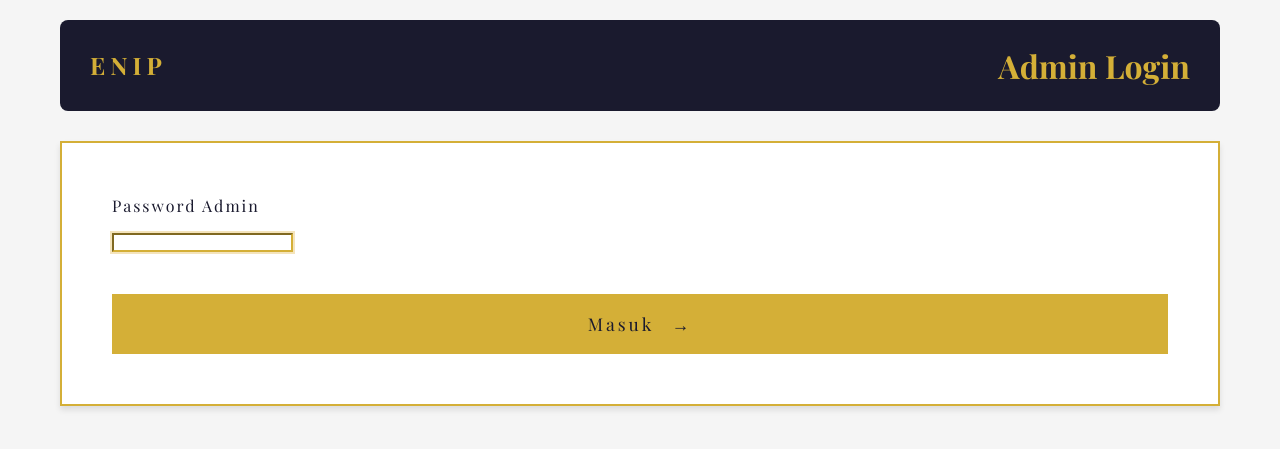
After one commit to bagaswap111/Editor-Naskah-Indonesia-Pro-Skill, a Flask app: page /admin/login in a window 1280 px wide. The commit adds this page. Shown: the top 449 px of the page. Run offline with Flask 3, Linux system fonts and the light colour scheme.

Commit message:
feat: protect /admin with an app-level login
/admin, /admin/evaluations and /admin/evaluations/csv had no
authentication at all, so publishing the site exposed every
evaluator's name, consent record and scores.

The password hash is mounted from secrets/admin_password_hash rather
than passed as an environment variable. Compose interpolates $NAME in
both .env and `environment:` entries, which silently truncates any
password hash containing a $ followed by a letter -- the cause of the
earlier basic_auth breakage. Bind-mounted files are never interpolated.

Also drops Caddy's basic_auth and the remote_ip rule it relied on,
which was inert because Docker's userland proxy masks the client IP.

- login/logout with an 8h permanent session and a 5-attempt, 300s
  lockout stored in a file so all four gunicorn workers share it
- guard keyed on the /admin path prefix, so future admin routes and
  the data exports are covered by default
- ?next= restricted to /admin targets, blocking open redirects
- ProxyFix for the single Caddy hop; Secure/HttpOnly/SameSite cookies
- logout only pops is_admin, leaving evaluator_id untouched
- fails closed with a logged error if the hash file is unreadable

Verified against running containers: wrong password 401, correct 302,
dashboard and both exports 200 with a session, lockout fires across
workers, open-redirect payloads rejected, evaluator flow unaffected.

```diff
--- a/app.py
+++ b/app.py
@@ -1,14 +1,33 @@
+import json
 import os
-from datetime import datetime
+import time
+from datetime import datetime, timedelta
 from flask import Flask, render_template, request, jsonify, session, redirect, url_for
 from flask_sqlalchemy import SQLAlchemy
 from flask_cors import CORS
+from werkzeug.middleware.proxy_fix import ProxyFix
+from werkzeug.security import check_password_hash
 
 basedir = os.path.abspath(os.path.dirname(__file__))
 app = Flask(__name__)
 app.config['SECRET_KEY'] = os.environ.get('SECRET_KEY', 'enip-eval-secret-key-2026')
+if app.config['SECRET_KEY'] == 'enip-eval-secret-key-2026':
+    app.logger.warning(
+        'SECRET_KEY is using the hardcoded fallback. Anyone who knows it can forge '
+        'session cookies; set SECRET_KEY in the environment.'
+    )
 app.config['SQLALCHEMY_DATABASE_URI'] = 'sqlite:///' + os.path.join(basedir, 'instance', 'evaluations.db')
 app.config['SQLALCHEMY_TRACK_MODIFICATIONS'] = False
+app.config['SESSION_COOKIE_SECURE'] = os.environ.get('ADMIN_COOKIE_SECURE', '1') == '1'
+app.config['SESSION_COOKIE_HTTPONLY'] = True
+app.config['SESSION_COOKIE_SAMESITE'] = 'Lax'
+app.config['PERMANENT_SESSION_LIFETIME'] = timedelta(hours=8)
+app.config['MAX_CONTENT_LENGTH'] = 10 * 1024 * 1024
+
+# Caddy is the only thing in front of the app and compose binds the app to
+# loopback, so trusting a single proxy hop is safe. Without this, Flask sees the
+# proxy's address instead of the evaluator's and builds http:// URLs behind TLS.
+app.wsgi_app = ProxyFix(app.wsgi_app, x_for=1, x_proto=1, x_host=1)
 
 db = SQLAlchemy(app)
 CORS(app)
@@ -367,6 +386,149 @@ def save_general_comments():
     return jsonify({'success': True})
 
 
+# ---------------------------------------------------------------------------
+# Admin authentication
+#
+# The password hash is read from a bind-mounted file rather than an environment
+# variable on purpose: Compose interpolates `$NAME` in both `.env` and
+# `environment:` entries, which silently truncates any password hash containing
+# `$` followed by a letter. Files are never interpolated, so the hash is safe
+# here regardless of its contents.
+#
+# Generate the file with:
+#   docker compose run --rm webapp python -c \
+#     "import getpass;from werkzeug.security import generate_password_hash;print(generate_password_hash(getpass.getpass()))" \
+#     > secrets/admin_password_hash
+# ---------------------------------------------------------------------------
+
+ADMIN_PASSWORD_HASH_FILE = os.environ.get(
+    'ADMIN_PASSWORD_HASH_FILE', '/run/secrets/admin_password_hash'
+)
+LOGIN_MAX_ATTEMPTS = 5
+LOGIN_LOCKOUT_SECONDS = 300
+# Shared by every gunicorn worker via a file: entrypoint.sh runs four workers, and
+# an in-process dict would split attempts across them so the lockout never fires.
+LOGIN_STATE_FILE = os.environ.get(
+    'ADMIN_LOGIN_STATE_FILE', os.path.join(app.instance_path, 'admin_login_failures.json')
+)
+
+
+def load_admin_password_hash():
+    try:
+        with open(ADMIN_PASSWORD_HASH_FILE, encoding='utf-8') as handle:
+            digest = handle.read().strip()
+    except OSError:
+        app.logger.error(
+            'Admin password hash not readable at %s; /admin stays locked.',
+            ADMIN_PASSWORD_HASH_FILE
+        )
+        return None
+    if not digest:
+        app.logger.error(
+            'Admin password hash at %s is empty; /admin stays locked.',
+            ADMIN_PASSWORD_HASH_FILE
+        )
+        return None
+    return digest
+
+
+ADMIN_PASSWORD_HASH = load_admin_password_hash()
+
+
+def read_login_state():
+    try:
+        with open(LOGIN_STATE_FILE, encoding='utf-8') as handle:
+            state = json.load(handle)
+    except (OSError, ValueError):
+        return {}
+    return state if isinstance(state, dict) else {}
+
+
+def write_login_state(state):
+    tmp_path = LOGIN_STATE_FILE + '.tmp'
+    try:
+        with open(tmp_path, 'w', encoding='utf-8') as handle:
+            json.dump(state, handle)
+        os.replace(tmp_path, LOGIN_STATE_FILE)
+    except OSError:
+        app.logger.warning('could not persist admin login state', exc_info=True)
+
+
+def login_locked(ip):
+    now = time.time()
+    entry = read_login_state().get(ip)
+    if entry is None:
+        return False
+    failures, window_start = entry
+    return failures >= LOGIN_MAX_ATTEMPTS and now - window_start <= LOGIN_LOCKOUT_SECONDS
+
+
+def record_login_failure(ip):
+    now = time.time()
+    state = read_login_state()
+    for key in [k for k, v in state.items() if now - v[1] > LOGIN_LOCKOUT_SECONDS]:
+        del state[key]
+    failures, window_start = state.get(ip, [0, now])
+    if now - window_start > LOGIN_LOCKOUT_SECONDS:
+        failures, window_start = 0, now
+    state[ip] = [failures + 1, window_start]
+    write_login_state(state)
+
+
+def clear_login_failures(ip):
+    state = read_login_state()
+    if state.pop(ip, None) is not None:
+        write_login_state(state)
+
+
+@app.before_request
+def require_admin():
+    """Gate every /admin path, including the JSON and CSV exports."""
+    if not request.path.startswith('/admin'):
+        return None
+    if request.endpoint in ('admin_login', 'admin_logout'):
+        return None
+    if session.get('is_admin'):
+        return None
+    return redirect(url_for('admin_login', next=request.path))
+
+
+@app.route('/admin/login', methods=['GET', 'POST'])
+def admin_login():
+    if session.get('is_admin'):
+        return redirect(url_for('admin_dashboard'))
+
+    error = None
+    if request.method == 'POST':
+        client_ip = request.remote_addr or 'unknown'
+        if ADMIN_PASSWORD_HASH is None:
+            error = 'Admin password is not configured on the server.'
+        elif login_locked(client_ip):
+            error = 'Terlalu banyak percobaan. Coba lagi dalam 5 menit.'
+        elif check_password_hash(ADMIN_PASSWORD_HASH, request.form.get('password', '')):
+            clear_login_failures(client_ip)
+            session['is_admin'] = True
+            session.permanent = True
+            # Only ever redirect back into /admin. This also rejects
+            # protocol-relative targets such as //evil.example.
+            target = request.args.get('next', '')
+            if not target.startswith('/admin'):
+                target = url_for('admin_dashboard')
+            return redirect(target)
+        else:
+            record_login_failure(client_ip)
+            error = 'Password salah.'
+
+    return render_template('admin_login.html', error=error), (401 if error else 200)
+
+
+@app.route('/admin/logout', methods=['GET', 'POST'])
+def admin_logout():
+    # Pop only the admin flag: session.clear() would also drop evaluator_id.
+    session.pop('is_admin', None)
+    return redirect(url_for('admin_login'))
+
+
 @app.route('/admin/evaluations')
 def admin_evaluations():
     """Export all evaluation data as JSON for admin."""
--- a/docker-compose.yml
+++ b/docker-compose.yml
@@ -6,11 +6,15 @@ services:
       - "127.0.0.1:8080:8080"
     volumes:
       - ./instance:/app/instance
+      - ./secrets/admin_password_hash:/run/secrets/admin_password_hash:ro
     environment:
       # app.py reads SECRET_KEY, not FLASK_SECRET_KEY. The old FLASK_SECRET_KEY
       # default was silently ignored, leaving the hardcoded fallback in app.py:9
       # active. Required now, because a known key lets anyone forge session cookies.
       - SECRET_KEY=${SECRET_KEY:?set SECRET_KEY in .env (see .env.example)}
+      # Set to 0 only for local testing over plain HTTP; the session cookie will
+      # not be sent back otherwise and login appears to loop.
+      - ADMIN_COOKIE_SECURE=${ADMIN_COOKIE_SECURE:-1}
       - DATABASE_URL=sqlite:///instance/evaluations.db
     networks:
       - proxy
--- a/static/css/style.css
+++ b/static/css/style.css
@@ -965,6 +965,16 @@ body {
     background: var(--color-white);
 }
 
+.error-message {
+    background: rgba(180, 60, 60, 0.12);
+    border-left: 3px solid #b43c3c;
+    color: #8a2b2b;
+    padding: 12px 16px;
+    border-radius: 4px;
+    margin-bottom: 20px;
+    font-size: 0.95rem;
+}
+
 .admin-stats {
     display: grid;
     grid-template-columns: repeat(auto-fit, minmax(200px, 1fr));
--- a/templates/admin.html
+++ b/templates/admin.html
@@ -10,6 +10,7 @@
         <div class="header-right">
             <a href="/admin/evaluations" class="btn-download">Download JSON</a>
             <a href="/admin/evaluations/csv" class="btn-download">Download CSV</a>
+            <a href="{{ url_for('admin_logout') }}" class="btn-download">Logout</a>
         </div>
     </header>
 
--- /dev/null
+++ b/templates/admin_login.html
@@ -0,0 +1,31 @@
+{% extends "base.html" %}
+{% block title %}Admin Login{% endblock %}
+{% block body_class %}admin-page{% endblock %}
+
+{% block content %}
+<div class="admin-container">
+    <header class="admin-header">
+        <span class="logo-small">ENIP</span>
+        <h1>Admin Login</h1>
+    </header>
+
+    <div class="form-container">
+        <form method="post" action="{{ url_for('admin_login', next=request.args.get('next', '')) }}">
+            {% if error %}
+            <p class="error-message">{{ error }}</p>
+            {% endif %}
+
+            <div class="form-group">
+                <label for="password">Password Admin</label>
+                <input type="password" id="password" name="password" required autofocus
+                       autocomplete="current-password">
+            </div>
+
+            <button type="submit" class="btn-submit">
+                Masuk
+                <span class="btn-arrow">&rarr;</span>
+            </button>
+        </form>
+    </div>
+</div>
+{% endblock %}
```
Also changed, not shown: docker-compose.caddy.yml (+5 -3 lines), 4 other files.
